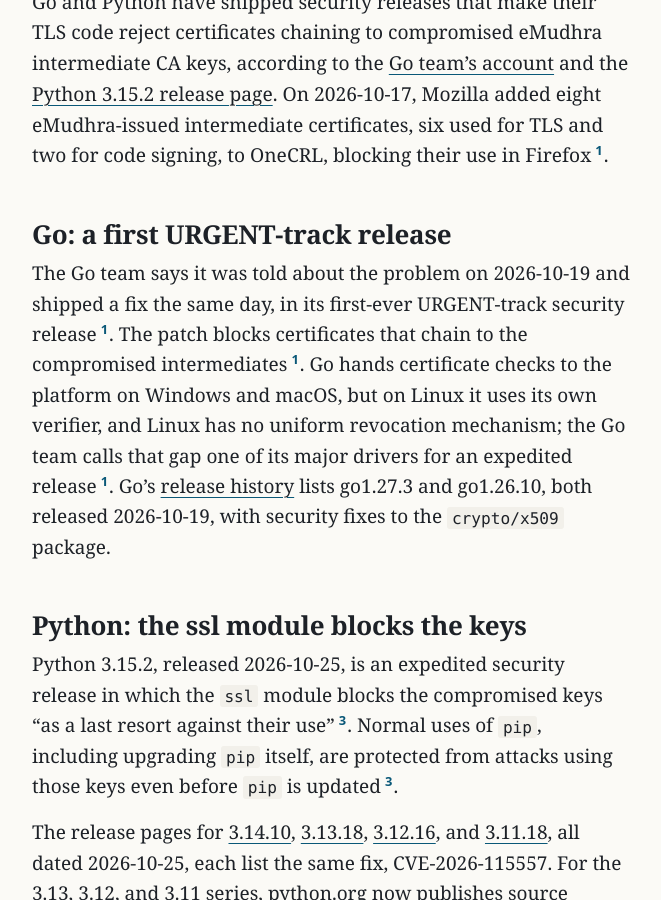
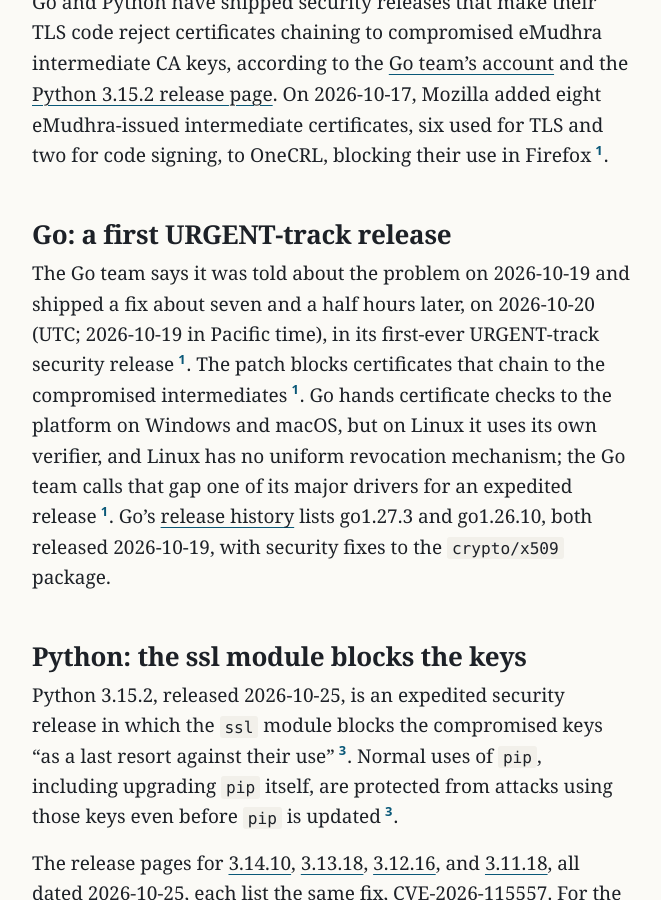
Before and after one commit to northwind-press/northwind-press.github.io, a Jekyll site: the page built from _posts/2026-11-02-go-python-emudhra-releases.md, in a window 1280 px wide and 900 px high, scrolled down 682 px. Shown: the whole window, without its empty margins (308-969 px from the left). Built offline with Jekyll 4.4.1, drawn with Linux system fonts in a browser that asks for light colours.

Commit message:
Copy: Go release date in UTC per standards ruling
Co-Authored-By: Claude Opus 5.5 <noreply@anthropic.com>

```diff
--- a/_posts/2026-11-02-go-python-emudhra-releases.md
+++ b/_posts/2026-11-02-go-python-emudhra-releases.md
@@ -46,7 +46,7 @@ Go and Python have shipped security releases that make their TLS code reject cer
 
 ## Go: a first URGENT-track release
 
-The Go team says it was told about the problem on 2026-10-19 and shipped a fix the same day, in its first-ever URGENT-track security release{% include cite.html n=1 %}. The patch blocks certificates that chain to the compromised intermediates{% include cite.html n=1 %}. Go hands certificate checks to the platform on Windows and macOS, but on Linux it uses its own verifier, and Linux has no uniform revocation mechanism; the Go team calls that gap one of its major drivers for an expedited release{% include cite.html n=1 %}. Go's [release history](https://go.dev/doc/devel/release) lists go1.27.3 and go1.26.10, both released 2026-10-19, with security fixes to the `crypto/x509` package.
+The Go team says it was told about the problem on 2026-10-19 and shipped a fix about seven and a half hours later, on 2026-10-20 (UTC; 2026-10-19 in Pacific time), in its first-ever URGENT-track security release{% include cite.html n=1 %}. The patch blocks certificates that chain to the compromised intermediates{% include cite.html n=1 %}. Go hands certificate checks to the platform on Windows and macOS, but on Linux it uses its own verifier, and Linux has no uniform revocation mechanism; the Go team calls that gap one of its major drivers for an expedited release{% include cite.html n=1 %}. Go's [release history](https://go.dev/doc/devel/release) lists go1.27.3 and go1.26.10, both released 2026-10-19, with security fixes to the `crypto/x509` package.
 
 ## Python: the ssl module blocks the keys
 
```
